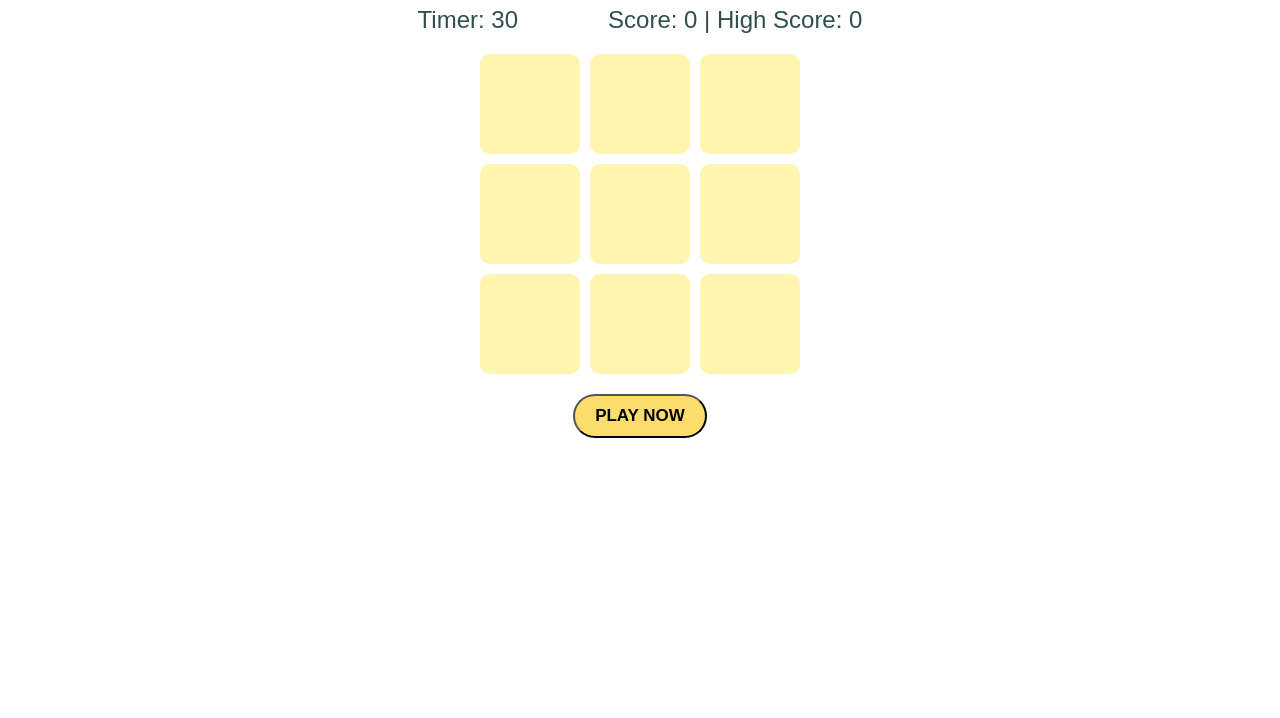
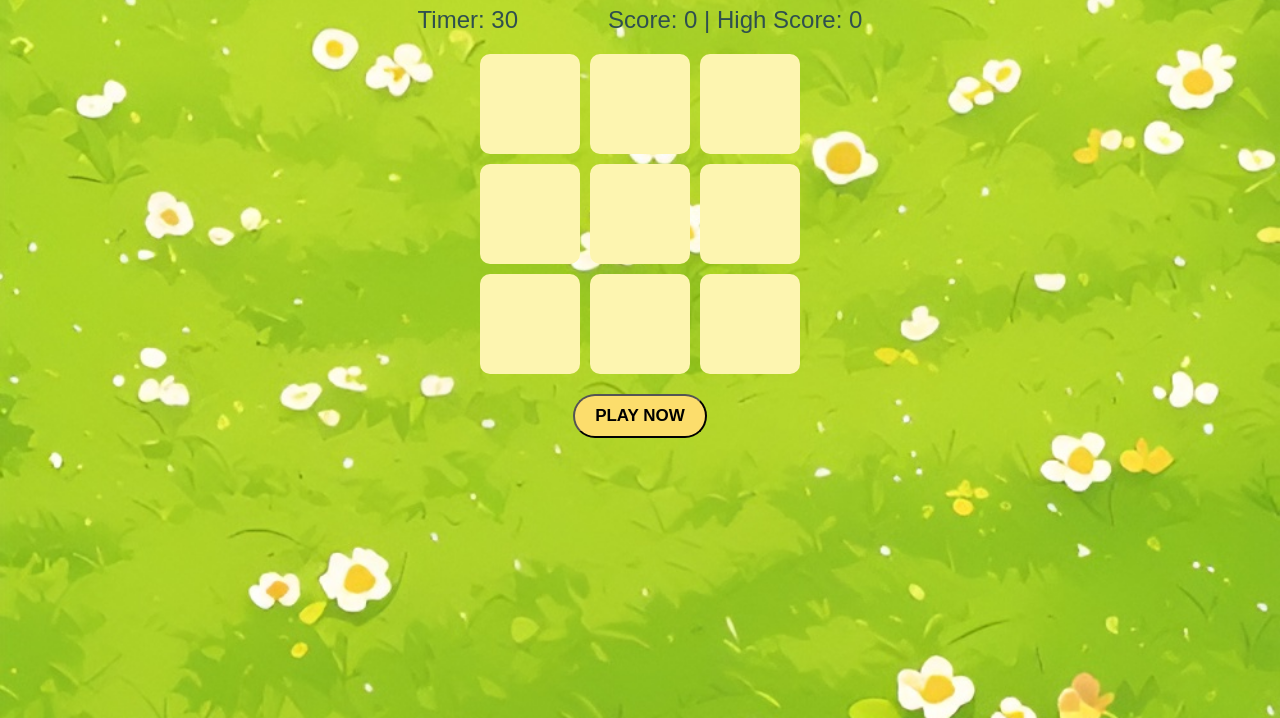
Before and after one commit to blueberry-bot/Whack-A-Mole, a plain HTML site: page index.html in a window 1280 px wide. Shown: the part 82-800 px from the top of the page. Drawn offline with Linux system fonts and the light colour scheme.

Commit message:
Update index.html

```diff
--- a/index.html
+++ b/index.html
@@ -8,7 +8,7 @@
       font-family: sans-serif;
       text-align: center;
       margin-top: 30px;
-      background-image: url('../EVENTDP_GAME/background-Picsart-AiImageEnhancer.jfif');
+      background-image: url('../background-Picsart-AiImageEnhancer.jfif');
       background-repeat: no-repeat;
       background-size: cover;
       color: darkslategrey;
```
